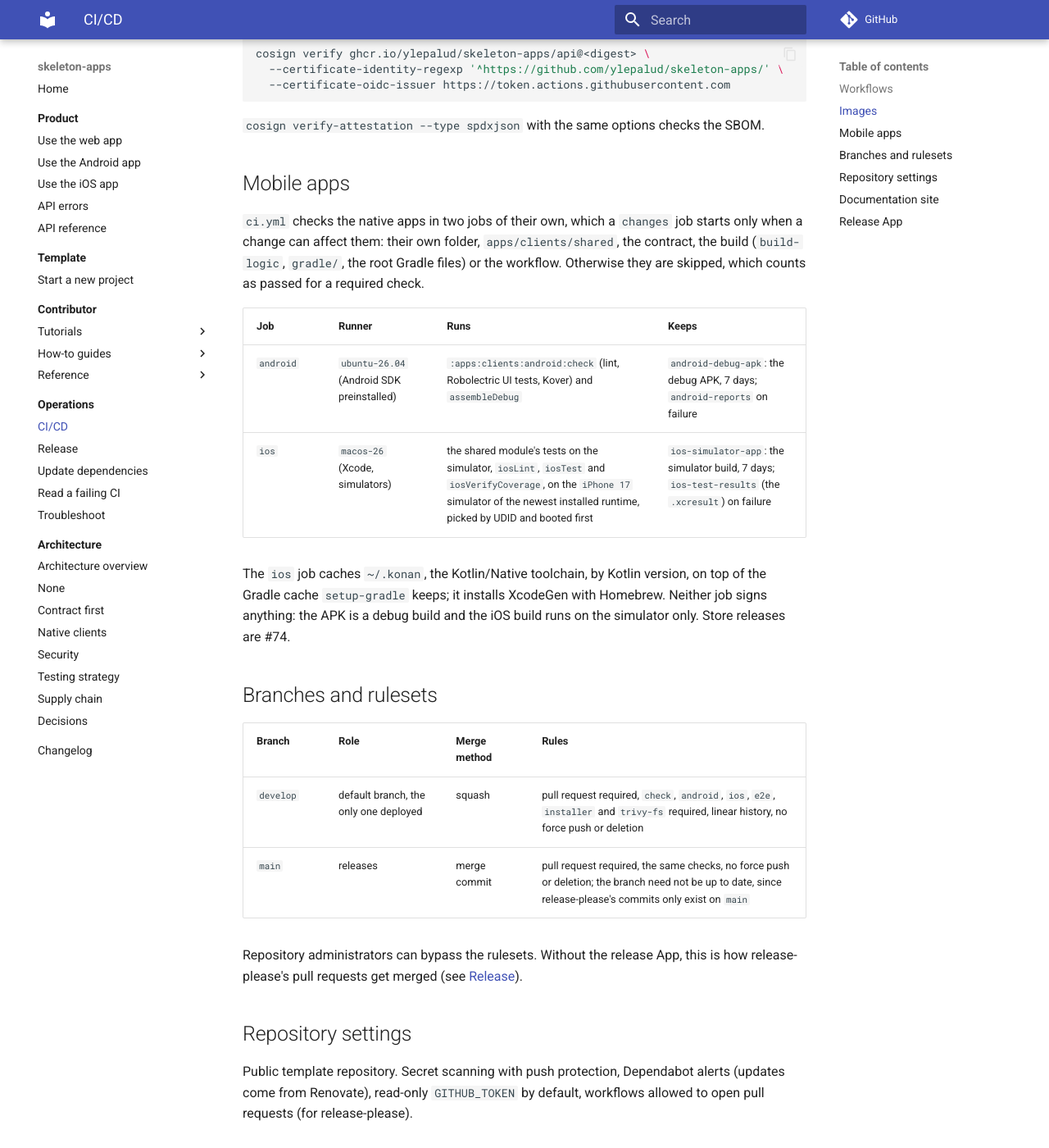
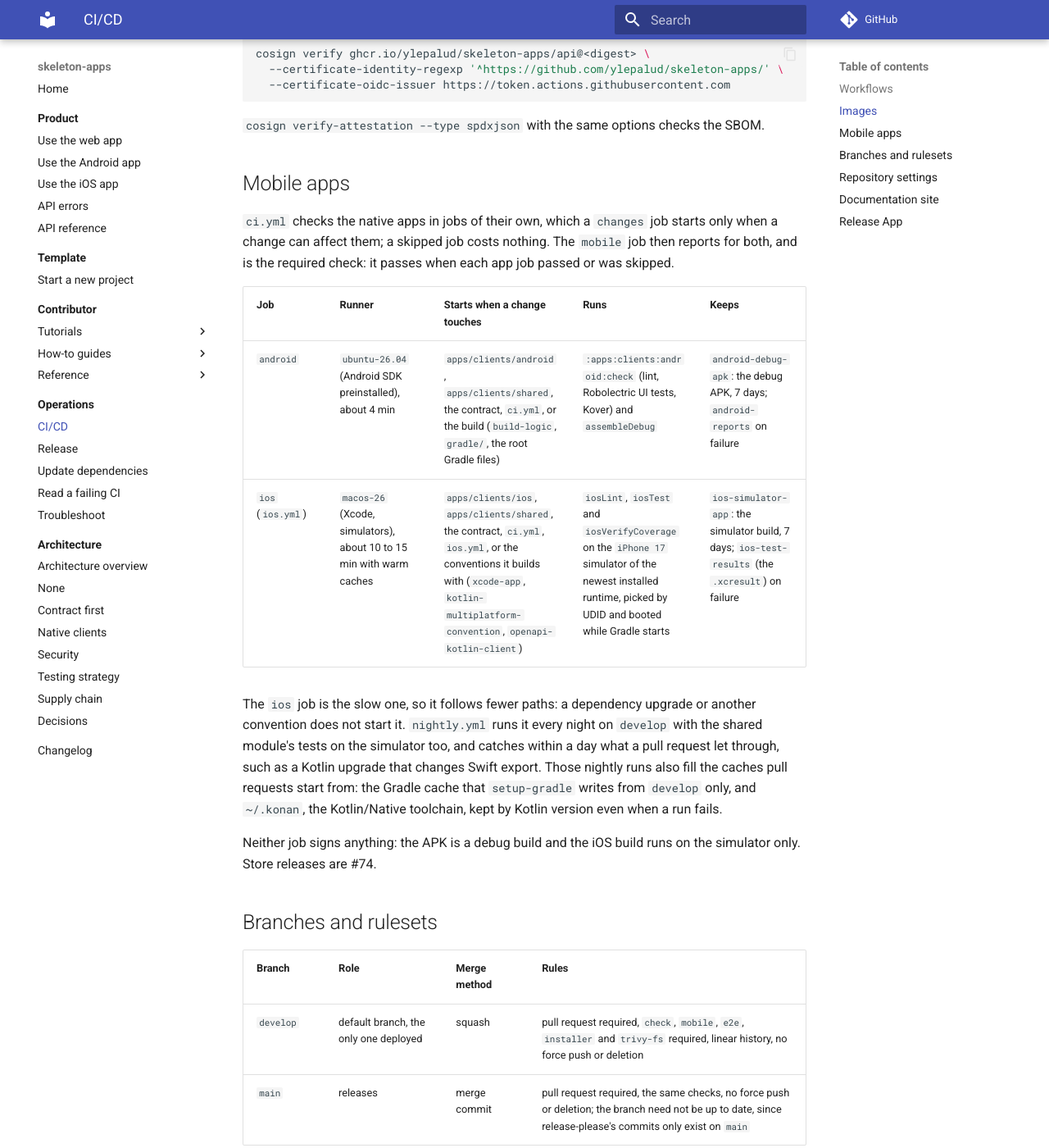
Before and after one commit to ylepalud/skeleton-apps, an MkDocs documentation site: the page built from docs/operations/ci-cd.md, in a window 1280 px wide and 1400 px high, scrolled down 1602 px. Shown: the whole window at 82% size. Built offline with MkDocs 1.6.1 and Material for MkDocs 9.7.7, drawn with Linux system fonts in a browser that asks for light colours; comment, search, counter and statistics services are not loaded; some of the changed text lies outside the part shown.

Commit message:
docs(ci): describe when the mobile jobs run
Refs: #69

```diff
--- a/docs/operations/ci-cd.md
+++ b/docs/operations/ci-cd.md
@@ -6,10 +6,10 @@ All workflows live in `.github/workflows`. Actions are pinned by commit SHA (Ren
 
 | Workflow | Trigger | Jobs |
 | --- | --- | --- |
-| `ci.yml` | pull requests to `develop` or `main`, push to `main`, called by `publish.yml` | `check` (`./gradlew check`, the Android app aside), `android` and `ios` (see [Mobile apps](#mobile-apps)), `e2e` (local stack, Playwright, Bruno smoke run, Trivy scan of the two images the stack runs), `trivy-fs` (dependencies including development ones, secrets and configuration; findings in the Security tab), `docs` (no em dash, `./gradlew docsLint docsBuild`: Markdown lint and a strict build of the site, which fails on a broken link or anchor) |
+| `ci.yml` | pull requests to `develop` or `main`, push to `main`, called by `publish.yml` | `check` (`./gradlew check`, the Android app aside), `android`, `ios` and `mobile` (see [Mobile apps](#mobile-apps)), `e2e` (local stack, Playwright, Bruno smoke run, Trivy scan of the two images the stack runs), `trivy-fs` (dependencies including development ones, secrets and configuration; findings in the Security tab), `docs` (no em dash, `./gradlew docsLint docsBuild`: Markdown lint and a strict build of the site, which fails on a broken link or anchor) |
 | `docs.yml` | push to `main`, or manual; only when the variable `DOCS_PAGES` is `true` | builds the documentation site and deploys it to GitHub Pages (see [Documentation site](#documentation-site)) |
 | `publish.yml` | push to `develop`, or manual with `all=true` | `ci.yml`, then one image job per image whose code changed: build and push, scan, SBOM, signature |
-| `nightly.yml` | every day at 03:00 UTC, or manual | `./gradlew pitest` on `develop` |
+| `nightly.yml` | every day at 03:00 UTC, or manual | `./gradlew pitest` on `develop`, and the whole iOS run (`ios.yml` with the shared module's simulator tests; see [Mobile apps](#mobile-apps)) |
 | `release.yml` | push to `main`, or manual with `tag=vX.Y.Z` to promote an existing release's images again | release-please, then the release tag added to the published images |
 
 <!-- template-only:start -->
@@ -44,20 +44,22 @@ cosign verify ghcr.io/ylepalud/skeleton-apps/api@<digest> \
 
 ## Mobile apps
 
-`ci.yml` checks the native apps in two jobs of their own, which a `changes` job starts only when a change can affect them: their own folder, `apps/clients/shared`, the contract, the build (`build-logic`, `gradle/`, the root Gradle files) or the workflow. Otherwise they are skipped, which counts as passed for a required check.
+`ci.yml` checks the native apps in jobs of their own, which a `changes` job starts only when a change can affect them; a skipped job costs nothing. The `mobile` job then reports for both, and is the required check: it passes when each app job passed or was skipped.
 
-| Job | Runner | Runs | Keeps |
-| --- | --- | --- | --- |
-| `android` | `ubuntu-26.04` (Android SDK preinstalled) | `:apps:clients:android:check` (lint, Robolectric UI tests, Kover) and `assembleDebug` | `android-debug-apk`: the debug APK, 7 days; `android-reports` on failure |
-| `ios` | `macos-26` (Xcode, simulators) | the shared module's tests on the simulator, `iosLint`, `iosTest` and `iosVerifyCoverage`, on the `iPhone 17` simulator of the newest installed runtime, picked by UDID and booted first | `ios-simulator-app`: the simulator build, 7 days; `ios-test-results` (the `.xcresult`) on failure |
+| Job | Runner | Starts when a change touches | Runs | Keeps |
+| --- | --- | --- | --- | --- |
+| `android` | `ubuntu-26.04` (Android SDK preinstalled), about 4 min | `apps/clients/android`, `apps/clients/shared`, the contract, `ci.yml`, or the build (`build-logic`, `gradle/`, the root Gradle files) | `:apps:clients:android:check` (lint, Robolectric UI tests, Kover) and `assembleDebug` | `android-debug-apk`: the debug APK, 7 days; `android-reports` on failure |
+| `ios` (`ios.yml`) | `macos-26` (Xcode, simulators), about 10 to 15 min with warm caches | `apps/clients/ios`, `apps/clients/shared`, the contract, `ci.yml`, `ios.yml`, or the conventions it builds with (`xcode-app`, `kotlin-multiplatform-convention`, `openapi-kotlin-client`) | `iosLint`, `iosTest` and `iosVerifyCoverage` on the `iPhone 17` simulator of the newest installed runtime, picked by UDID and booted while Gradle starts | `ios-simulator-app`: the simulator build, 7 days; `ios-test-results` (the `.xcresult`) on failure |
 
-The `ios` job caches `~/.konan`, the Kotlin/Native toolchain, by Kotlin version, on top of the Gradle cache `setup-gradle` keeps; it installs XcodeGen with Homebrew. Neither job signs anything: the APK is a debug build and the iOS build runs on the simulator only. Store releases are #74.
+The `ios` job is the slow one, so it follows fewer paths: a dependency upgrade or another convention does not start it. `nightly.yml` runs it every night on `develop` with the shared module's tests on the simulator too, and catches within a day what a pull request let through, such as a Kotlin upgrade that changes Swift export. Those nightly runs also fill the caches pull requests start from: the Gradle cache that `setup-gradle` writes from `develop` only, and `~/.konan`, the Kotlin/Native toolchain, kept by Kotlin version even when a run fails.
+
+Neither job signs anything: the APK is a debug build and the iOS build runs on the simulator only. Store releases are #74.
 
 ## Branches and rulesets
 
 | Branch | Role | Merge method | Rules |
 | --- | --- | --- | --- |
-| `develop` | default branch, the only one deployed | squash | pull request required, `check`, `android`, `ios`, `e2e`<!-- template-only:start -->, `installer`<!-- template-only:end --> and `trivy-fs` required, linear history, no force push or deletion |
+| `develop` | default branch, the only one deployed | squash | pull request required, `check`, `mobile`, `e2e`<!-- template-only:start -->, `installer`<!-- template-only:end --> and `trivy-fs` required, linear history, no force push or deletion |
 | `main` | releases | merge commit | pull request required, the same checks, no force push or deletion; the branch need not be up to date, since release-please's commits only exist on `main` |
 
 Repository administrators can bypass the rulesets. Without the release App, this is how release-please's pull requests get merged (see [Release](release.md)).
```
Also changed, not shown: docs/contributor/how-to/run-the-ios-app.md (+1 -1 lines), docs/operations/read-a-failing-ci.md (+2 -0 lines).
